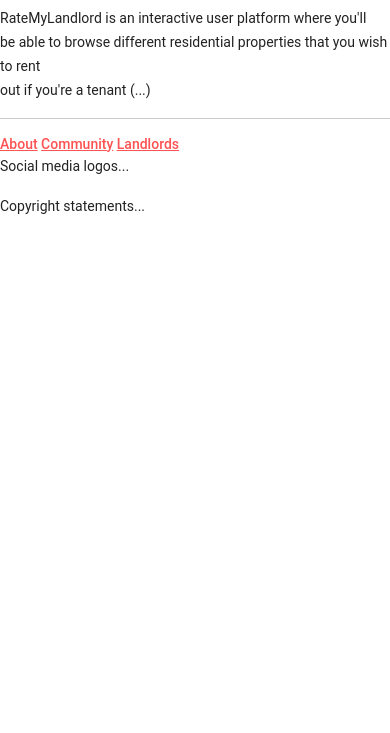
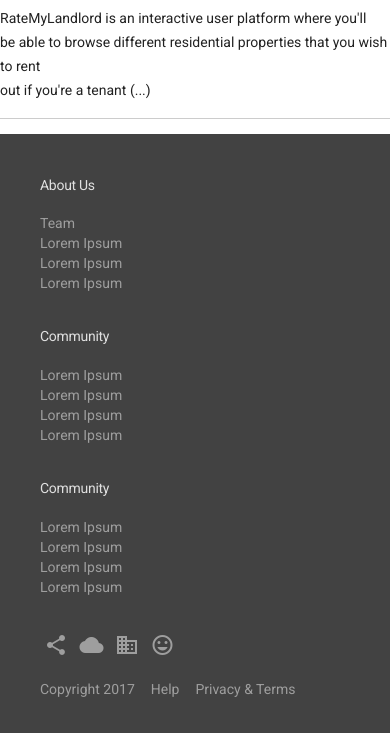
Before and after one commit to SEG2900Team6/SEG2900Team6.github.io, a plain HTML site: page signup.html in a window 390 px wide. Shown: the part 487-1220 px from the top of the page. Before the commit the page ends 844 px from the top, so only its background shows below. Drawn offline with Linux system fonts and the light colour scheme.

Commit message:
Added styled footer to signup.html. Made signup.html responsive

```diff
--- a/signup.html
+++ b/signup.html
@@ -4,6 +4,9 @@
 	<link rel="stylesheet" href="./css/material.min.css">
 	<script src="./js/material.min.js"></script>
 	<link rel="stylesheet" href="https://fonts.googleapis.com/icon?family=Material+Icons">
+	<link rel="stylesheet" href="https://fonts.googleapis.com/css?family=Roboto:regular,bold,italic,thin,light,bolditalic,black,medium&amp;lang=en">
+	<link rel="stylesheet" href="https://fonts.googleapis.com/icon?family=Material+Icons">
+
 	<strong>Rate my Landlord Logo</strong>
 	<a href="https://seg2900team6.github.io/">Home</a>
 	<a href="https://seg2900team6.github.io/reviews">Reviews</a>
@@ -50,11 +53,58 @@
 		<h1> <a href> Write a Review!<a> </h1>
 -->
 <hr>
-<footer>
-	<a href="https://seg2900team6.github.io/about">About</a></li>
-	<a href="#community">Community</a></li>
-	<a href="#Landlords">Landlords</a></li>
-	<p>Social media logos...</p>
-	<p>Copyright statements...</p></footer>
+<footer class="mdl-mega-footer">
+	<div class="mdl-mega-footer__top-section">
+		<div class="mdl-mega-footer__drop-down-section">
+			<h1 class="mdl-mega-footer__heading">About Us</h1>
+			<ul class="mdl-mega-footer__link-list">
+				<li><a href="">Team</a></li>
+				<li><a href="">Lorem Ipsum</a></li>
+				<li><a href="">Lorem Ipsum</a></li>
+				<li><a href="">Lorem Ipsum</a></li>
+		</div>
+		<div class="mdl-mega-footer__drop-down-section">
+			<h1 class="mdl-mega-footer__heading">Community</h1>
+			<ul class="mdl-mega-footer__link-list">
+				<li><a href="">Lorem Ipsum</a></li>
+				<li><a href="">Lorem Ipsum</a></li>
+				<li><a href="">Lorem Ipsum</a></li>
+				<li><a href="">Lorem Ipsum</a></li>
+		</div>
+		<div class="mdl-mega-footer__drop-down-section">
+			<h1 class="mdl-mega-footer__heading">Community</h1>
+			<ul class="mdl-mega-footer__link-list">
+				<li><a href="">Lorem Ipsum</a></li>
+				<li><a href="">Lorem Ipsum</a></li>
+				<li><a href="">Lorem Ipsum</a></li>
+				<li><a href="">Lorem Ipsum</a></li>
+		</div>
+	</div>
+	<div class="mdl-mega-footer__middle-section">
+		<div class="mdl-mega-footer__middle-section">
+			<button class="mdl-button mdl-js-button mdl-button--icon">
+				<i class="material-icons">share</i>
+			</button>
+			<button class="mdl-button mdl-js-button mdl-button--icon">
+				<i class="material-icons">cloud</i>
+			</button>
+			<button class="mdl-button mdl-js-button mdl-button--icon">
+				<i class="material-icons">domain</i>
+			</button>
+			<button class="mdl-button mdl-js-button mdl-button--icon">
+				<i class="material-icons">mood</i>
+			</button>
+		</div>
+	</div>
+	<div class="mdl-mega-footer__bottom-section">
+		<div class="mdl-mini-footer__left-section">
+			<ul class="mdl-mini-footer__link-list">
+				<li><a href="#">Copyright 2017</a></li>
+				<li><a href="#">Help</a></li>
+				<li><a href="#">Privacy & Terms</a></li>
+			</ul>
+			</div>
+	</div>
+</footer>
 </body>
 </html>
```
